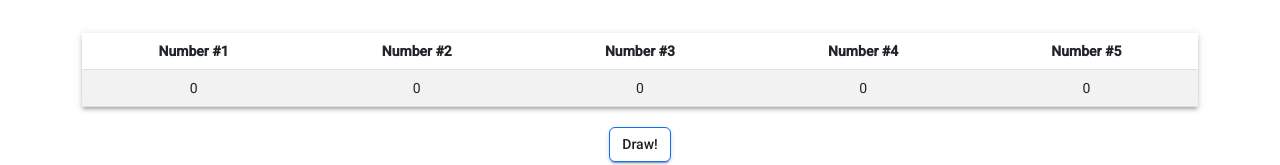
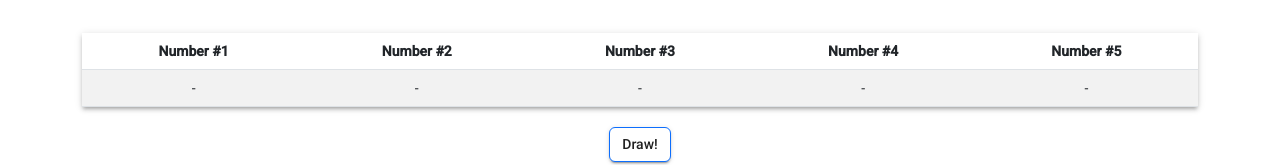
Before and after one commit to SzymonSobiks/LottoAPI, an Angular app in the folder ui/LottoUI/: page /newdraw in a window 1280 px wide. Shown: the part 410-575 px from the top of the page. Built offline with nearby package versions, Linux system fonts and the light colour scheme.

Commit message:
Code cleanup

```diff
--- a/ui/LottoUI/src/app/newdraw/add-draw/add-draw.component.html
+++ b/ui/LottoUI/src/app/newdraw/add-draw/add-draw.component.html
@@ -2,24 +2,20 @@
 <table class="table text-center table-striped mat-elevation-z3">
     <thead>
         <tr>
-            <!-- <th>ID</th> -->
             <th>Number #1</th>
             <th>Number #2</th>
             <th>Number #3</th>
             <th>Number #4</th>
             <th>Number #5</th>
-            <!-- <th>timestamp</th> -->
         </tr>
     </thead>
     <tbody>
         <tr *ngFor="let dataItem of draw">
-            <!-- <td>{{dataItem.drawId}}</td> -->
             <td>{{dataItem.DrawNumber1}}</td>
             <td>{{dataItem.DrawNumber2}}</td>
             <td>{{dataItem.DrawNumber3}}</td>
             <td>{{dataItem.DrawNumber4}}</td>
             <td>{{dataItem.DrawNumber5}}</td>
-            <!-- <td>{{dataItem.timestamp}}</td> -->
         </tr>
     </tbody>
 </table>
--- a/ui/LottoUI/src/app/newdraw/add-draw/add-draw.component.ts
+++ b/ui/LottoUI/src/app/newdraw/add-draw/add-draw.component.ts
@@ -17,11 +17,11 @@ export class AddDrawComponent implements OnInit {
 
   draw:any=[
     {drawId: 0,
-    DrawNumber1:0,
-    DrawNumber2:0,
-    DrawNumber3:0,
-    DrawNumber4:0,
-    DrawNumber5:0}
+    DrawNumber1:"-",
+    DrawNumber2:"-",
+    DrawNumber3:"-",
+    DrawNumber4:"-",
+    DrawNumber5:"-"}
   ];
 
 
@@ -31,9 +31,6 @@ export class AddDrawComponent implements OnInit {
 
   addDraw() {
 
-     // for (let i = 0; i < 5; i++) {
-    //   this.draw.numbers[i] = Math.floor(Math.random() * 51);
-    // }
     const numbers = [0,0,0,0,0];
 
     for(let i = 0; i < 5; i++)
@@ -47,12 +44,7 @@ export class AddDrawComponent implements OnInit {
 
     }
 
-
     var timestamp = new Date;
-
-
-
-    // this.ngOnInit();
 
     var val = {
               DrawNumber1:numbers[0],
@@ -62,9 +54,7 @@ export class AddDrawComponent implements OnInit {
               DrawNumber5:numbers[4],
               DrawDateTime:formatDate(timestamp)
             };
-              // alert(formatDate(timestamp))
               this.service.addDraw(val).subscribe(res=>{
-                //alert(res.toString());
               });
 
     this.draw=[
@@ -75,7 +65,7 @@ export class AddDrawComponent implements OnInit {
             DrawNumber4:numbers[3],
             DrawNumber5:numbers[4],
             timestamp: timestamp.toLocaleString().replace(',',' ')
-          } //time should be in local not UTC
+          }
     ];
 
     if(this.isFirstDraw){
```
